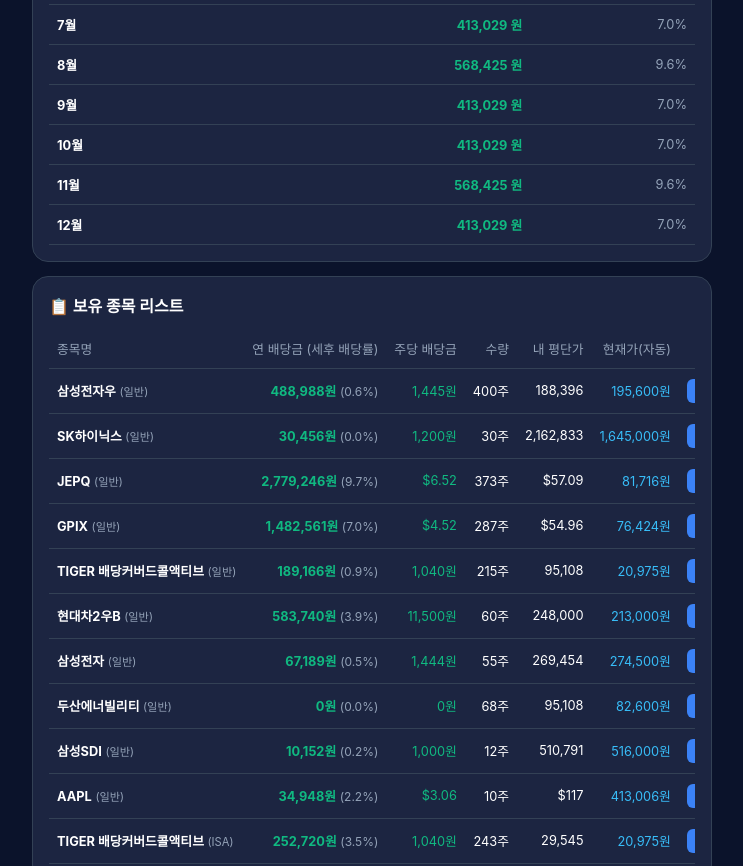
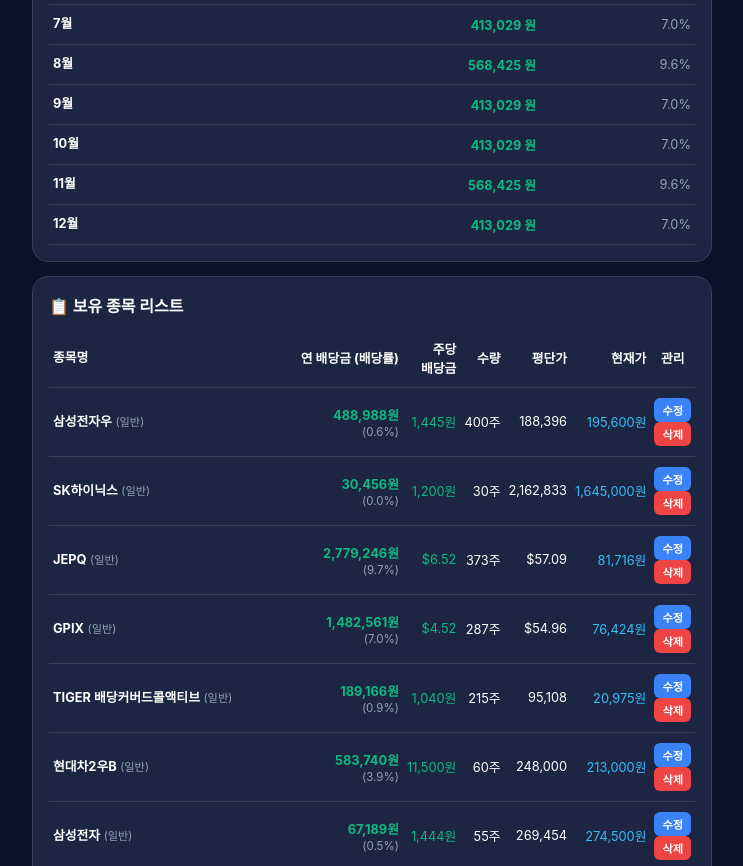
Before and after one commit to pabusu84/RuleFit, a plain HTML site: page index.html in a window 1280 px wide. Shown: the part 920-1786 px from the top of the page, without its empty margins (268-1011 px from the left). Drawn offline with nearby package versions, Linux system fonts and the light colour scheme.

Commit message:
Update index.html

```diff
--- a/index.html
+++ b/index.html
@@ -105,12 +105,36 @@
         .card-title { font-size: 1rem; font-weight: bold; margin-bottom: 12px; }
 
         .table-container { overflow-x: auto; -webkit-overflow-scrolling: touch; }
-        table { width: 100%; border-collapse: collapse; font-size: 0.8rem; white-space: nowrap; }
-        th, td { padding: 10px 8px; text-align: right; border-bottom: 1px solid var(--border-color); }
-        th:first-child, td:first-child { text-align: left; }
-        th { color: var(--sub-text); font-weight: normal; }
 
-        .account-badge { font-size: 0.7rem; color: var(--sub-text); font-weight: normal; }
+        /* 레이아웃 개선: 화면 폭 맞춤 & 간격 최적화 */
+        table {
+            width: 100%;
+            border-collapse: collapse;
+            font-size: 0.8rem;
+        }
+        th, td {
+            padding: 10px 4px;
+            text-align: right;
+            border-bottom: 1px solid var(--border-color);
+            vertical-align: middle;
+        }
+
+        /* 종목명 컬럼: 단어 단위 2줄 줄바꿈 적용 */
+        th:first-child, td:first-child {
+            text-align: left;
+            white-space: normal !important;
+            word-break: keep-all !important; /* 단어 단위 줄바꿈 */
+            overflow-wrap: break-word;
+            line-height: 1.35;
+            padding-right: 8px;
+        }
+
+        /* 배당금 컬럼: 한눈에 들어오도록 밀착 및 잘림 방지 */
+        td:nth-child(2), th:nth-child(2) {
+            white-space: nowrap;
+        }
+
+        .account-badge { font-size: 0.7rem; color: var(--sub-text); font-weight: normal; white-space: nowrap; }
 
         .chart-wrapper {
             position: relative;
@@ -207,12 +231,12 @@
                 <table>
                     <thead>
                         <tr>
-                            <th>종목명</th>
-                            <th>연 배당금 (세후 배당률)</th>
+                            <th style="width: 32%;">종목명</th>
+                            <th style="width: 25%;">연 배당금 (배당률)</th>
                             <th>주당 배당금</th>
                             <th>수량</th>
-                            <th>내 평단가</th>
-                            <th>현재가(자동)</th>
+                            <th>평단가</th>
+                            <th>현재가</th>
                             <th style="text-align: center;">관리</th>
                         </tr>
                     </thead>
@@ -258,6 +282,7 @@
     </div>
 
     <script>
+        // 코드 매핑 (숫자 0과 알파벳 O 오입력 모두 방어)
         const STOCK_MAP = {
             "462330.KS": "TIME 미국나스닥100액티브",
             "462330": "TIME 미국나스닥100액티브",
@@ -267,6 +292,8 @@
             "486290": "TIGER 미국나스닥100타겟데일리커버드콜",
             "0177N0.KS": "KODEX 삼성전자SK하이닉스채권혼합50",
             "0177N0": "KODEX 삼성전자SK하이닉스채권혼합50",
+            "0177NO.KS": "KODEX 삼성전자SK하이닉스채권혼합50",
+            "0177NO": "KODEX 삼성전자SK하이닉스채권혼합50",
             "005930.KS": "삼성전자",
             "005935.KS": "삼성전자우",
             "000660.KS": "SK하이닉스",
@@ -285,6 +312,8 @@
             "TIGER 미국나스닥100타겟데일리커버드콜": { name: "TIGER 미국나스닥100타겟데일리커버드콜", price: 11080, divPerShare: 100, months: [1,2,3,4,5,6,7,8,9,10,11,12], currency: "KRW" },
             "0177N0.KS": { name: "KODEX 삼성전자SK하이닉스채권혼합50", price: 14145, divPerShare: 200, months: [1,4,7,10], currency: "KRW" },
             "0177N0": { name: "KODEX 삼성전자SK하이닉스채권혼합50", price: 14145, divPerShare: 200, months: [1,4,7,10], currency: "KRW" },
+            "0177NO.KS": { name: "KODEX 삼성전자SK하이닉스채권혼합50", price: 14145, divPerShare: 200, months: [1,4,7,10], currency: "KRW" },
+            "0177NO": { name: "KODEX 삼성전자SK하이닉스채권혼합50", price: 14145, divPerShare: 200, months: [1,4,7,10], currency: "KRW" },
             "KODEX 삼성전자SK하이닉스채권혼합50": { name: "KODEX 삼성전자SK하이닉스채권혼합50", price: 14145, divPerShare: 200, months: [1,4,7,10], currency: "KRW" }
         };
 
@@ -329,7 +358,7 @@
             const monthlyTotals = Array(12).fill(0);
 
             const processedList = holdings.map((item, originalIndex) => {
-                const rawCode = item.code || "";
+                const rawCode = (item.code || "").toUpperCase();
                 const cleanCode = rawCode.replace('.KS', '');
 
                 const backup = BACKUP_STOCKS[rawCode] || BACKUP_STOCKS[cleanCode] || BACKUP_STOCKS[item.name] || {};
@@ -338,7 +367,7 @@
                 const price = info.price || backup.price || 0;
                 const divPerShare = info.divPerShare || backup.divPerShare || 0;
 
-                let displayName = info.name || STOCK_MAP[rawCode] || STOCK_MAP[cleanCode] || item.name;
+                let displayName = STOCK_MAP[rawCode] || STOCK_MAP[cleanCode] || info.name || item.name;
 
                 const isUSD = info.currency === 'USD' || ['GPIX', 'JEPQ', 'AAPL'].includes(rawCode);
                 const divPerShareText = isUSD ? `$${divPerShare.toFixed(2)}` : `${Math.round(divPerShare).toLocaleString()}원`;
@@ -347,7 +376,6 @@
 
                 const investKRW = isUSD ? (item.qty * item.avg * cachedRate) : (item.qty * item.avg);
 
-                // 계좌별 실수령 세금 적용 (일반: 15.4% 차감 / ISA, IRP, 연금저축: 100% 비과세/이연)
                 const taxFactor = (item.account === 'ISA' || item.account === 'IRP' || item.account === '연금저축') ? 1.0 : 0.846;
                 const annualDivKRW = item.qty * divKRWPerShare * taxFactor;
 
@@ -357,7 +385,6 @@
                 return { ...item, name: displayName, originalIndex, info, isUSD, divPerShareText, priceKRW, investKRW, annualDivKRW, yieldRate, months: rawMonths };
             });
 
-            // 정렬 순서: 일반 -> ISA -> IRP -> 연금저축 -> 금액순
             const accountOrder = { "일반": 1, "ISA": 2, "IRP": 3, "연금저축": 4 };
             processedList.sort((a, b) => {
                 const rankA = accountOrder[a.account] || 5;
@@ -378,7 +405,7 @@
                 const row = document.createElement('tr');
                 row.innerHTML = `
                     <td><b>${data.name}</b> <span class="account-badge">(${data.account})</span></td>
-                    <td style="color:#10b981;"><b>${Math.round(data.annualDivKRW).toLocaleString()}원</b> <span style="font-size:0.75rem; color:#94a3b8;">(${data.yieldRate}%)</span></td>
+                    <td style="color:#10b981;"><b>${Math.round(data.annualDivKRW).toLocaleString()}원</b><br><span style="font-size:0.72rem; color:#94a3b8;">(${data.yieldRate}%)</span></td>
                     <td style="color:#10b981;">${data.divPerShareText}</td>
                     <td>${data.qty}주</td>
                     <td>${data.isUSD ? '$' + data.avg : data.avg.toLocaleString()}</td>
@@ -476,21 +503,16 @@
                 return;
             }
 
-            let name = inputVal;
-            let code = inputVal;
+            let code = inputVal.toUpperCase();
 
             if (/^[0-9]{6}$/.test(inputVal)) {
                 code = inputVal + '.KS';
-            } else if (inputVal.endsWith('.KS') || inputVal.endsWith('.KQ')) {
-                code = inputVal.toUpperCase();
-            } else {
-                code = inputVal.toUpperCase();
+            } else if (!code.endsWith('.KS') && !code.endsWith('.KQ') && /^[0-9A-Z]{6}$/.test(code)) {
+                code = code + '.KS';
             }
 
             const cleanCode = code.replace('.KS', '');
-            if (STOCK_MAP[code] || STOCK_MAP[cleanCode]) {
-                name = STOCK_MAP[code] || STOCK_MAP[cleanCode];
-            }
+            let name = STOCK_MAP[code] || STOCK_MAP[cleanCode] || inputVal;
 
             const newHolding = { name, code, qty, avg, account };
 
```
